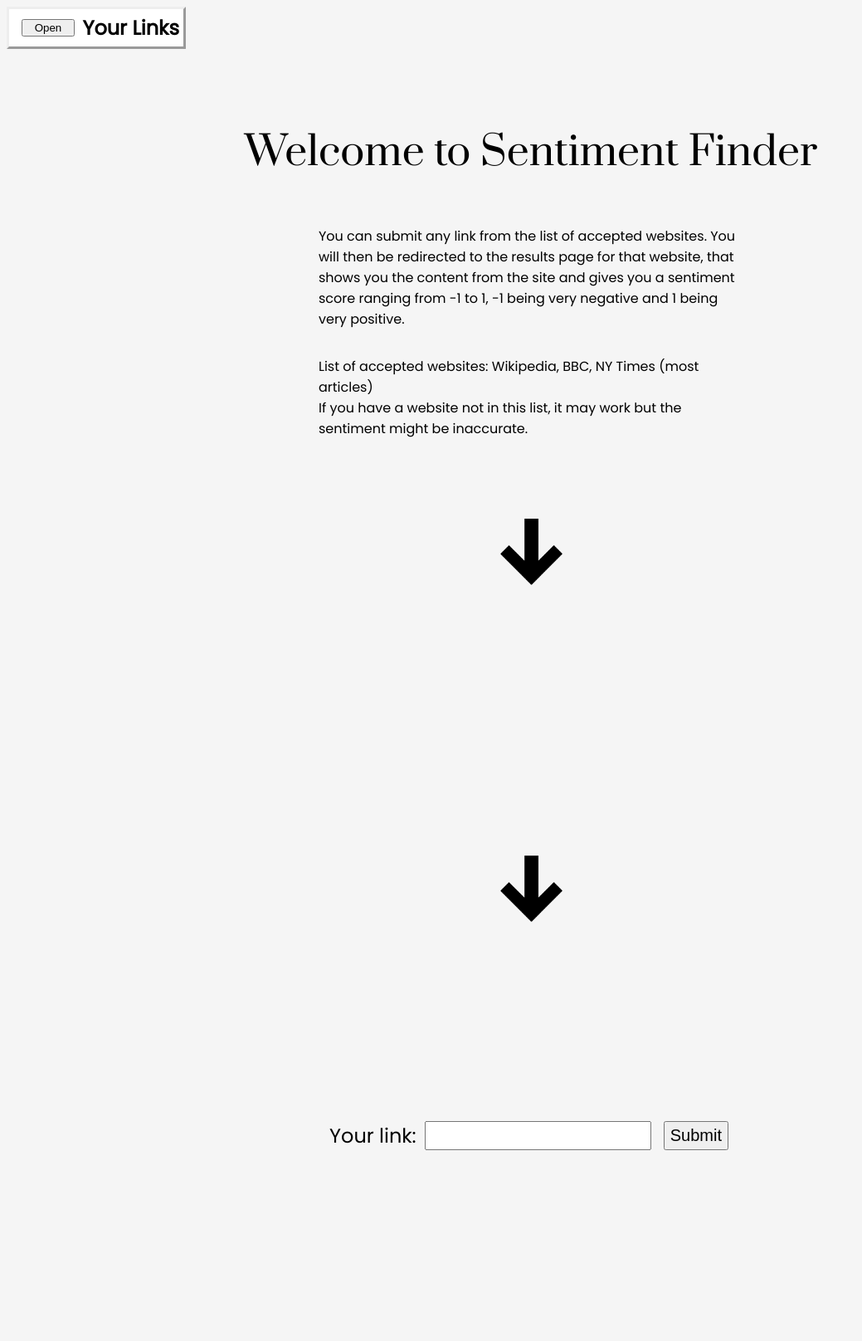
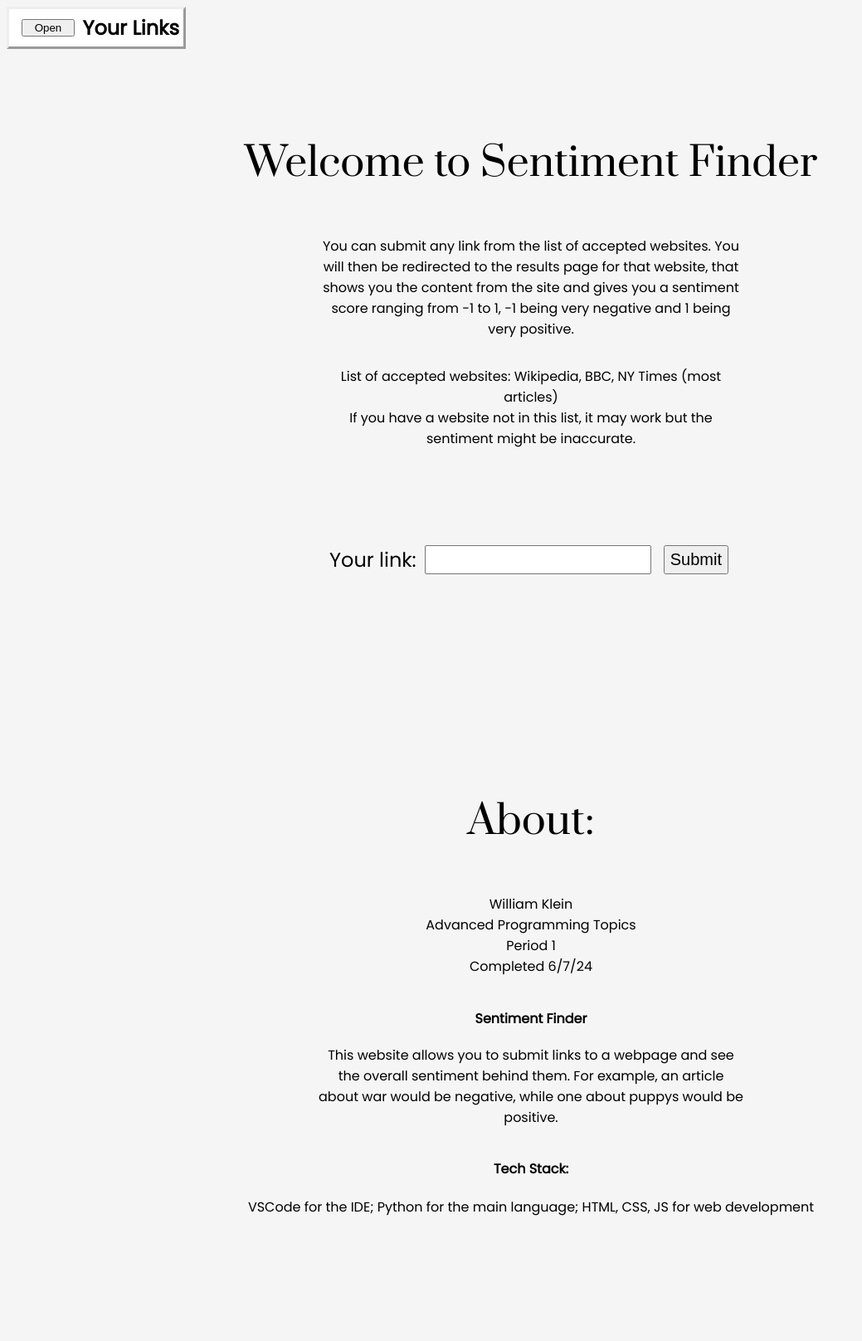
Before and after one commit to wek11/Sentiment_finder, a Django app: page /sentiment/ in a window 1280 px wide. Shown: the whole page at 83% size, without its empty margins (0-1039 px from the left). Run offline with Django 5.2, Linux system fonts and the light colour scheme; data comes from the database, SQL or seed files in the repository; parts of the project's set-up code (start-up, migrations or seed data) failed here and were passed over; some libraries are stand-ins or nearby versions.

Commit message:
move static files and add about me

```diff
--- a/mysite/mysite/settings.py
+++ b/mysite/mysite/settings.py
@@ -127,5 +127,4 @@ DEFAULT_AUTO_FIELD = 'django.db.models.BigAutoField'
 
 STATICFILES_DIRS = [
     BASE_DIR / "static",
-    "C:/Users/2010738/Desktop/Sentiment_finder/mysite/mysite/static",
 ]
--- a/mysite/sentiment/templates/index.html
+++ b/mysite/sentiment/templates/index.html
@@ -50,25 +50,37 @@
                 Welcome to Sentiment Finder
 
             </h1>
-            <p style="max-width: 40vw">
+            <p style="max-width: 40vw; text-align: center;">
                 You can submit any link from the list of accepted websites. You will then be redirected to
                 the results page for that website, that shows you the content from the site and gives you a sentiment
                 score ranging from -1 to 1, -1 being very negative and 1 being very positive.
             </p>
-            <p style="max-width: 40vw; width: 40vw;">
+            <p style="max-width: 40vw; width: 40vw;  text-align: center;">
                 List of accepted websites: Wikipedia, BBC, NY Times (most articles) <br>
                 If you have a website not in this list, it may work but the sentiment might be inaccurate.
             </p>
-            <img src="{% static 'sentiment/images/down_arrow.png' %}" alt="Downwards pointing arrow" style="max-height: 10vh; margin-top: 10vh;">
-        </section>
-        <section class="hidden">
-            <img src="{% static 'sentiment/images/down_arrow.png' %}" alt="Downwards pointing arrow" style="max-height: 10vh; margin-bottom: 30vh;">
-            <form action="/sentiment/index/" method="post" class="submit-link">
+            <form action="/sentiment/index/" method="post" class="submit-link" style="margin-top: 100px; ">
                 {% csrf_token %}
                 <label for="link_view">Your link: </label>
                 <input id="link_view" type="text" name="link-url" value="">
                 <input type="submit" value="Submit">
             </form>
+        </section>
+        <section class="hidden">
+            <h1> About:</h1>
+            <p style="max-width: 40vw; width: 40vw;  text-align: center;">
+            William Klein <br>
+            Advanced Programming Topics <br>
+            Period 1 <br>
+            Completed 6/7/24
+            </p>
+            <h4 style="margin-bottom: 3px;">Sentiment Finder</h4>
+            <p style="max-width: 40vw; width: 40vw;  text-align: center;">
+                This website allows you to submit links to a webpage and see the overall sentiment behind them.
+                For example, an article about war would be negative, while one about puppys would be positive.
+                <h4>Tech Stack:</h4>
+                VSCode for the IDE; Python for the main language; HTML, CSS, JS for web development
+            </p>
         </section>
 
 
--- a/mysite/sentiment/views.py
+++ b/mysite/sentiment/views.py
@@ -38,6 +38,7 @@ def url_display(request):
 # Method to shwo the results of a link, ran after the data is retrieved or when
 # a link is clicked on in the Navbar
 def show_results(request, index):
+    Link.reset_id(Link)
     link_list = Link.objects.order_by('id')
     link = get_object_or_404(Link, id=index)
     text_sentiment, smiley = gather_sentiment(link.text)
@@ -56,13 +57,20 @@ def delete_link(request, pk):
     link = get_object_or_404(Link, pk=pk)
 
     if request.method == 'POST':
+        #print(Link.objects.all())
         link.delete()
-        i = 1
-        for i in range(1, Link.objects.all().count()):
-             if i >= pk:
+        Link.reset_id(Link)
+        #print(Link.objects.all())
+        """for i in range(1, Link.objects.all().count() + 1):
+             if i >= int(pk):
+                print(Link.objects.all())
                 url = get_object_or_404(Link, id=i + 1)
+                print(url.link_url)
+                print(url.id)
                 url.id = url.id - 1
                 url.save()
+                print(Link.objects.all())"""
+
 
         return JsonResponse({"name": 'worked'})
 
```
Also changed, not shown: mysite/static/sentiment/css/index.css (renamed from mysite/mysite/static/sentiment/css/index.css), mysite/static/sentiment/css/url-display.css (renamed from mysite/mysite/static/sentiment/css/url-display.css), mysite/static/sentiment/images/down_arrow.png (renamed from mysite/mysite/static/sentiment/images/down_arrow.png), mysite/static/sentiment/images/negative.png (renamed from mysite/mysite/static/sentiment/images/negative.png), mysite/static/sentiment/images/neutral.png (renamed from mysite/mysite/static/sentiment/images/neutral.png), mysite/static/sentiment/images/positive.png (renamed from mysite/mysite/static/sentiment/images/positive.png), mysite/static/sentiment/images/very_negative.png (renamed from mysite/mysite/static/sentiment/images/very_negative.png), mysite/static/sentiment/images/very_positive.png (renamed from mysite/mysite/static/sentiment/images/very_positive.png), mysite/static/sentiment/javascript/index.js (renamed from mysite/mysite/static/sentiment/javascript/index.js), mysite/static/sentiment/javascript/url-display.js (renamed from mysite/mysite/static/sentiment/javascript/url-display.js).
